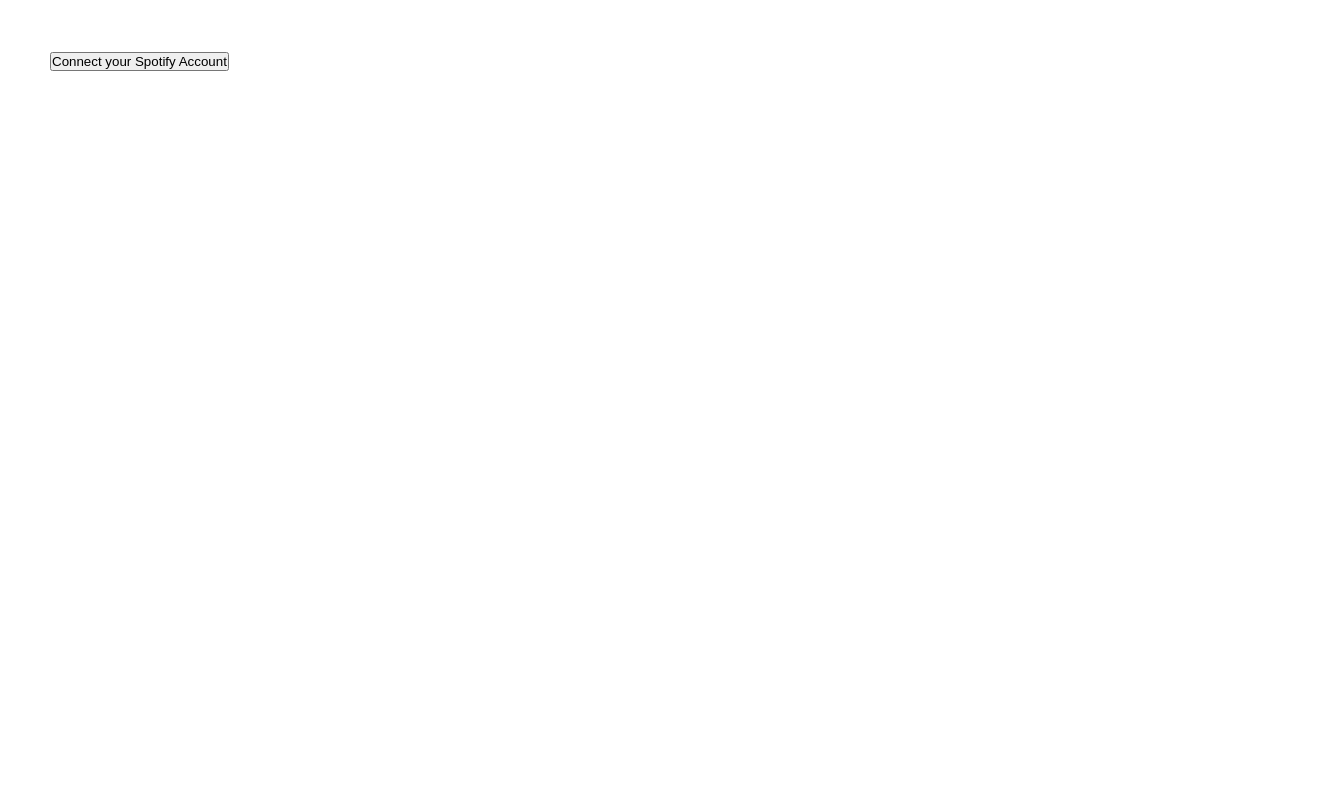
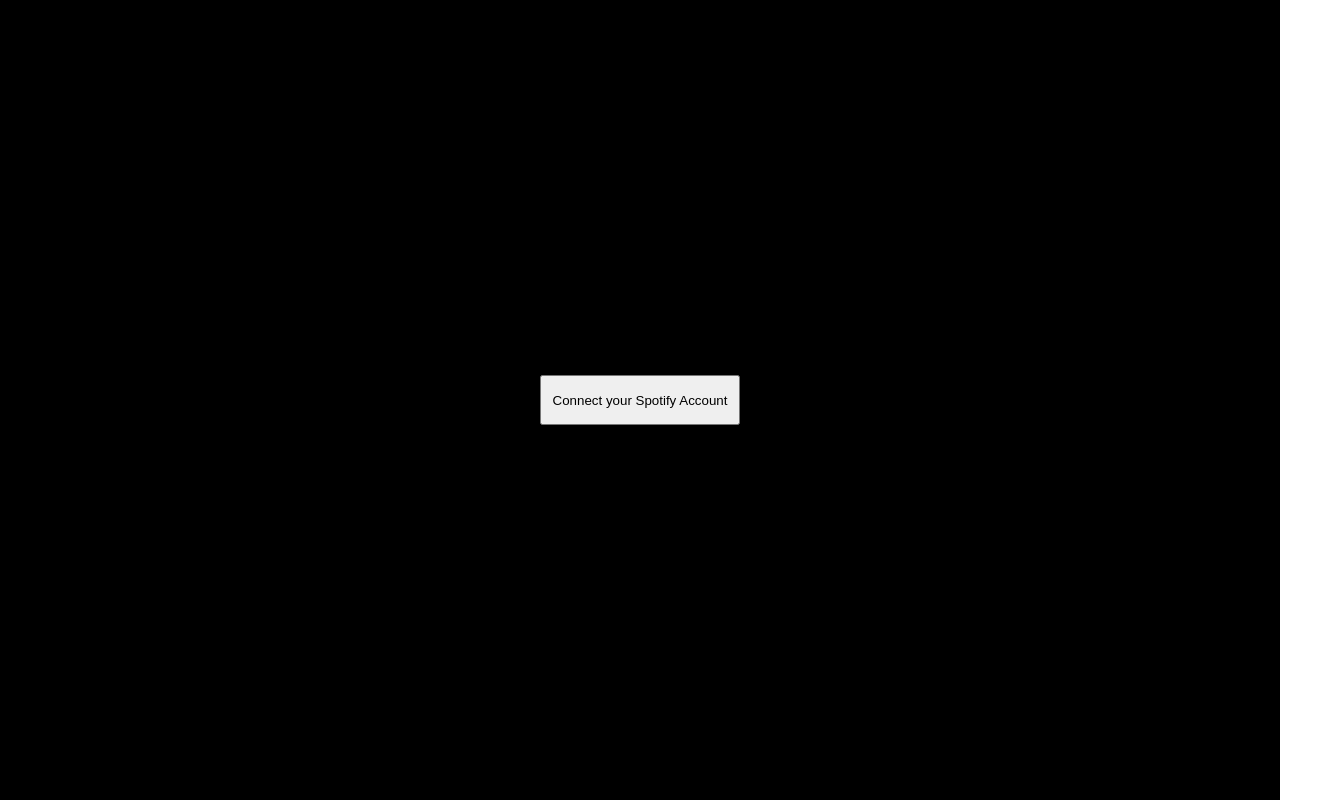
Before and after one commit to klydda/jammming, a React (Create React App) app: page / in a window 1280 px wide. Shown: the whole page, 1330 px wide, since content can reach past the window. Built offline with nearby package versions, Linux system fonts and the light colour scheme.

Commit message:
Apply additional styling to button

```diff
--- a/src/App.css
+++ b/src/App.css
@@ -5,6 +5,7 @@
 
 .App {
   display: flex;
+  height: 100%;
   flex-direction: column;
   text-align: center;
   align-items: center;
--- a/src/App.js
+++ b/src/App.js
@@ -91,10 +91,10 @@ function App() {
 
   if(auth === false){
     return (
-      <>
+      <div className='App'>
         <AuthButton onClick={handleAuth} />
         <p>{accessToken}</p>
-      </>
+      </div>
     );
   }
 
--- a/src/Components/AuthButton/AuthButton.js
+++ b/src/Components/AuthButton/AuthButton.js
@@ -4,7 +4,7 @@ import styles from './AuthButton.module.css';
 function AuthButton({onClick}){
     return (
         <div className={styles.authWrapper}>
-            <button onClick={onClick}>Connect your Spotify Account</button>
+            <button className={styles.button} onClick={onClick}>Connect your Spotify Account</button>
         </div>
     );
 }
--- a/src/Components/AuthButton/AuthButton.module.css
+++ b/src/Components/AuthButton/AuthButton.module.css
@@ -1,6 +1,14 @@
 .authWrapper {
+    display: flex;
+    justify-content: center;
+    align-items: center;
+    background-color: black;
     width: 100%;
     height: 100%;
-    margin: 50px;
-    padding: auto;
 }
+
+.button {
+    display: inline-block;
+    height: 50px;
+    width: 200px;
+}
--- a/src/index.css
+++ b/src/index.css
@@ -1,4 +1,9 @@
+html {
+  height: 100%;
+}
+
 body {
+  height: 100%;
   margin: 0;
   font-family: -apple-system, BlinkMacSystemFont, 'Segoe UI', 'Roboto', 'Oxygen',
     'Ubuntu', 'Cantarell', 'Fira Sans', 'Droid Sans', 'Helvetica Neue',
@@ -11,3 +16,7 @@ code {
   font-family: source-code-pro, Menlo, Monaco, Consolas, 'Courier New',
     monospace;
 }
+
+#root {
+  height: 100%;
+}
```
